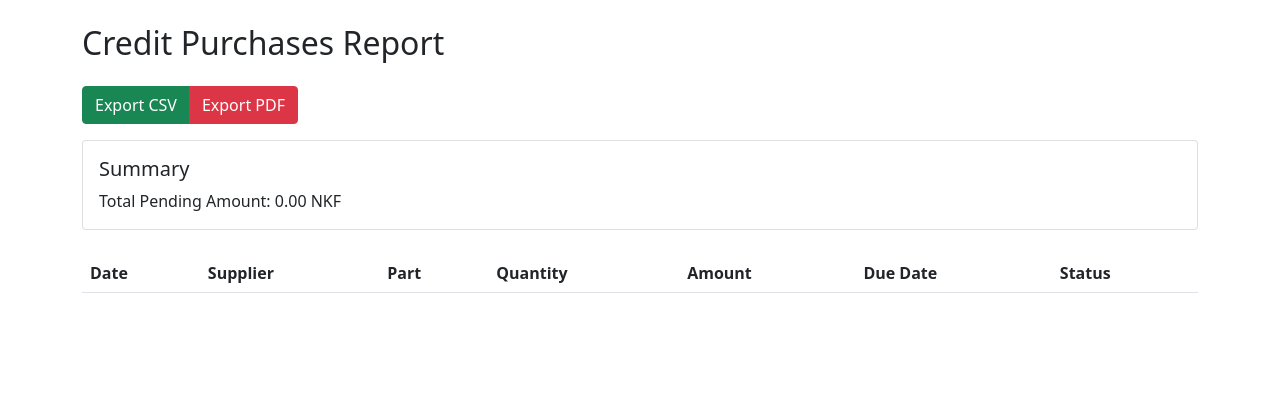
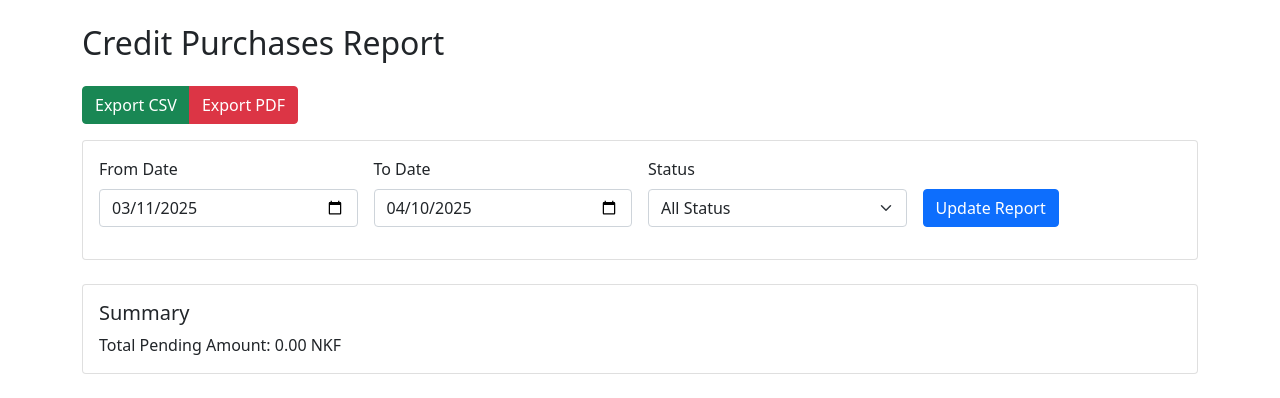
Before and after one commit to Emad67/SparepartsMS, a Flask app: page /reports/credits in a window 1280 px wide. Shown: the part 56-454 px from the top of the page. Run offline with Flask 3, Linux system fonts and the light colour scheme; the visitor is signed in with stand-in values (Sample User, id 1); data that the repository does not hold is empty; parts of the project's set-up code (start-up, migrations or seed data) failed here and were passed over; some libraries are stand-ins or nearby versions.

Commit message:
stable version

```diff
--- a/templates/reports/credits.html
+++ b/templates/reports/credits.html
@@ -5,8 +5,36 @@
     <h2 class="mb-4">Credit Purchases Report</h2>
 
     <div class="btn-group mb-3">
-        <a href="{{ url_for('reports.export', report_type='credits', format='csv') }}" class="btn btn-success">Export CSV</a>
-        <a href="{{ url_for('reports.export', report_type='credits', format='pdf') }}" class="btn btn-danger">Export PDF</a>
+        <a href="{{ url_for('reports.export', report_type='credits', format='csv', start_date=start_date, end_date=end_date, status=selected_status) }}" class="btn btn-success">Export CSV</a>
+        <a href="{{ url_for('reports.export', report_type='credits', format='pdf', start_date=start_date, end_date=end_date, status=selected_status) }}" class="btn btn-danger">Export PDF</a>
+    </div>
+
+    <!-- Date Range and Status Filter -->
+    <div class="card mb-4">
+        <div class="card-body">
+            <form method="GET" class="row g-3">
+                <div class="col-md-3">
+                    <label class="form-label">From Date</label>
+                    <input type="date" class="form-control" name="start_date" value="{{ start_date }}" required>
+                </div>
+                <div class="col-md-3">
+                    <label class="form-label">To Date</label>
+                    <input type="date" class="form-control" name="end_date" value="{{ end_date }}" required>
+                </div>
+                <div class="col-md-3">
+                    <label class="form-label">Status</label>
+                    <select class="form-select" name="status">
+                        <option value="">All Status</option>
+                        <option value="pending" {% if selected_status == 'pending' %}selected{% endif %}>Pending</option>
+                        <option value="paid" {% if selected_status == 'paid' %}selected{% endif %}>Paid</option>
+                        <option value="cancelled" {% if selected_status == 'cancelled' %}selected{% endif %}>Cancelled</option>
+                    </select>
+                </div>
+                <div class="col-md-3 d-flex align-items-end">
+                    <button type="submit" class="btn btn-primary">Update Report</button>
+                </div>
+            </form>
+        </div>
     </div>
 
     <div class="card mb-4">
--- a/templates/reports/low_stock.html
+++ b/templates/reports/low_stock.html
@@ -12,8 +12,8 @@
     </div>
 
     <div class="btn-group mb-3">
-        <a href="{{ url_for('reports.export', report_type='low_stock', format='csv') }}" class="btn btn-success">Export CSV</a>
-        <a href="{{ url_for('reports.export', report_type='low_stock', format='pdf') }}" class="btn btn-danger">Export PDF</a>
+        <a href="{{ url_for('reports.low_stock', export='csv') }}" class="btn btn-success">Export CSV</a>
+        <a href="{{ url_for('reports.low_stock', export='pdf') }}" class="btn btn-danger">Export PDF</a>
     </div>
 
     <table class="table table-striped">
--- a/templates/reports/sales.html
+++ b/templates/reports/sales.html
@@ -70,8 +70,8 @@
 
     <!-- Export Buttons -->
     <div class="btn-group mb-3">
-        <a href="{{ url_for('reports.export', report_type='sales', format='csv') }}" class="btn btn-success">Export CSV</a>
-        <a href="{{ url_for('reports.export', report_type='sales', format='pdf') }}" class="btn btn-danger">Export PDF</a>
+        <a href="{{ url_for('reports.export', report_type='sales', format='csv', start_date=start_date, end_date=end_date, status=selected_status) }}" class="btn btn-success">Export CSV</a>
+        <a href="{{ url_for('reports.export', report_type='sales', format='pdf', start_date=start_date, end_date=end_date, status=selected_status) }}" class="btn btn-danger">Export PDF</a>
     </div>
 
     <!-- Sales Table -->
--- a/views/reports.py
+++ b/views/reports.py
@@ -39,7 +39,84 @@ def index():
 @login_required
 def low_stock():
     low_stock_parts = Part.query.filter(Part.stock_level < 10).all()
+
+    # Handle export requests directly from this route
+    if request.args.get('export') == 'pdf':
+        return export_low_stock_pdf(low_stock_parts)
+    elif request.args.get('export') == 'csv':
+        return export_low_stock_csv(low_stock_parts)
+
     return render_template('reports/low_stock.html', parts=low_stock_parts)
+
+def export_low_stock_pdf(parts):
+    """Dedicated function for exporting low stock reports to PDF"""
+    headers = ['Part Number', 'Name', 'Current Stock', 'Location']
+
+    # Convert parts to data array for PDF generation
+    data = [headers]  # Add headers as first row
+    data.extend([
+        [
+            part.part_number,
+            part.name,
+            str(part.stock_level),
+            part.location or 'N/A'
+        ] for part in parts
+    ])
+
+    # Calculate totals
+    total_low_stock = sum(part.stock_level for part in parts)
+
+    # Add empty row before totals for spacing
+    data.append(['', '', '', ''])
+
+    # Add total row - will be detected and styled by generate_pdf
+    data.append(['Total Low Stock Parts:', str(len(parts)), '', ''])
+    data.append(['Total Units in Low Stock:', str(total_low_stock), '', ''])
+
+    title = "Low Stock Report"
+
+    # Generate PDF using the existing function
+    buffer = generate_pdf(data, title, headers)
+    return send_file(
+        buffer,
+        mimetype='application/pdf',
+        as_attachment=True,
+        download_name=f'low_stock_report_{datetime.now().strftime("%Y-%m-%d")}.pdf'
+    )
+
+def export_low_stock_csv(parts):
+    """Dedicated function for exporting low stock reports to CSV"""
+    buffer = BytesIO()
+    buffer.write(b'\xef\xbb\xbf')  # UTF-8 BOM for Excel compatibility
+
+    # Write report header
+    current_date = datetime.now().strftime('%Y-%m-%d %H:%M')
+    buffer.write(f'Report Type: Low Stock Report\n'.encode('utf-8'))
+    buffer.write(f'Generated on: {current_date}\n'.encode('utf-8'))
+    buffer.write('\n'.encode('utf-8'))
+
+    # Write CSV header
+    buffer.write('Part Number,Name,Current Stock,Location\n'.encode('utf-8'))
+
+    # Write part data
+    total_low_stock = 0
+    for part in parts:
+        row = f'{part.part_number},{part.name},{part.stock_level},{part.location or "N/A"}\n'
+        buffer.write(row.encode('utf-8'))
+        total_low_stock += part.stock_level
+
+    # Write totals
+    buffer.write('\n'.encode('utf-8'))
+    buffer.write(f'Total Low Stock Parts:,,{len(parts)},\n'.encode('utf-8'))
+    buffer.write(f'Total Units in Low Stock:,,{total_low_stock},\n'.encode('utf-8'))
+
+    buffer.seek(0)
+    return send_file(
+        buffer,
+        mimetype='text/csv',
+        as_attachment=True,
+        download_name=f'low_stock_report_{datetime.now().strftime("%Y-%m-%d")}.csv'
+    )
 
 @reports.route('/reports/sales')
 @login_required
@@ -291,14 +368,22 @@ def profit():
 def credits():
     start_date_str = request.args.get('start_date')
     end_date_str = request.args.get('end_date')
+    status = request.args.get('status', '')
 
     # Get date range with fallback to last 30 days
     start_datetime, end_datetime = parse_date_range(start_date_str, end_date_str)
 
-    credits = CreditPurchase.query.filter(
+    # Base query
+    query = CreditPurchase.query.filter(
         CreditPurchase.purchase_date >= start_datetime,
         CreditPurchase.purchase_date <= end_datetime
-    ).all()
+    )
+
+    # Apply status filter if provided
+    if status:
+        query = query.filter(CreditPurchase.status == status)
+
+    credits = query.all()
 
     total_pending = sum(credit.price * credit.quantity
                        for credit in credits if credit.status == 'pending')
@@ -307,7 +392,8 @@ def credits():
                          credits=credits,
                          start_date=format_date(start_datetime),
                          end_date=format_date(end_datetime),
-                         total_pending=total_pending)
+                         total_pending=total_pending,
+                         selected_status=status)
 
 @reports.route('/reports/loans')
 @login_required
@@ -526,6 +612,15 @@ def generate_pdf(data, title, headers):
     # Create table with flexible column widths
     table = Table(data, colWidths=[total_width/len(headers)] * len(headers), repeatRows=1)
 
+    # Determine which rows are totals rows based on data content
+    # Usually they're near the end of the table after an empty row
+    totals_row_indices = []
+    for i in range(1, len(data)):
+        if i < len(data) - 1 and all(cell == '' for cell in data[i]) and data[i+1][0].startswith('Total'):
+            totals_row_indices.append(i+1)
+        elif i > 1 and data[i][0].startswith('Total'):
+            totals_row_indices.append(i)
+
     # Add table style with improved formatting
     table_style = TableStyle([
         # Header styling
@@ -553,21 +648,22 @@ def generate_pdf(data, title, headers):
         ('LINEAFTER', (0, 0), (-1, -1), 1, colors.black),
         ('LINEBELOW', (0, 0), (-1, -1), 1, colors.black),
         ('LINEABOVE', (0, 0), (-1, -1), 1, colors.black),
-
-        # Summary section styling
-        ('BACKGROUND', (0, -6), (-1, -6), colors.HexColor('#f5f5f5')),  # Empty row
-        ('BACKGROUND', (0, -5), (-1, -5), colors.HexColor('#e3f2fd')),  # Summary header
-        ('FONTNAME', (0, -5), (-1, -5), 'Helvetica-Bold'),
-        ('FONTSIZE', (0, -5), (-1, -5), 10),
-        ('ALIGN', (0, -5), (-1, -5), 'CENTER'),
-        ('BACKGROUND', (0, -4), (-1, -1), colors.HexColor('#f5f5f5')),  # Summary rows
-        ('ALIGN', (0, -4), (-1, -1), 'LEFT'),  # Left align summary data
-        ('FONTNAME', (0, -4), (-1, -1), 'Helvetica-Bold'),
-
-        # Alternate row colors for main data
-        ('ROWBACKGROUNDS', (0, 1), (-1, -7), [colors.white, colors.HexColor('#f5f5f5')])
     ])
 
+    # Add alternating row background colors for main data (excluding header and totals)
+    main_data_end = len(data) - len(totals_row_indices) - 1 if totals_row_indices else len(data)
+    table_style.add('ROWBACKGROUNDS', (0, 1), (-1, main_data_end), [colors.white, colors.HexColor('#f5f5f5')])
+
+    # Special styling for totals rows
+    for row_idx in totals_row_indices:
+        # Style for the actual totals row - bold, slightly larger font, light background
+        table_style.add('BACKGROUND', (0, row_idx), (-1, row_idx), colors.HexColor('#f2f7fd'))  # Very light blue
+        table_style.add('FONTNAME', (0, row_idx), (-1, row_idx), 'Helvetica-Bold')
+        table_style.add('FONTSIZE', (0, row_idx), (-1, row_idx), 10)  # Slightly larger
+        table_style.add('BOTTOMPADDING', (0, row_idx), (-1, row_idx), 8)
+        table_style.add('TOPPADDING', (0, row_idx), (-1, row_idx), 8)
+
+    # Apply the style to the table
     table.setStyle(table_style)
     elements.append(table)
 
@@ -721,22 +817,23 @@ def export_csv(report_type, start_datetime, end_datetime):
         buffer.write(f'Total Out:,,,,{total_out},,,,\n'.encode('utf-8'))
         buffer.write(f'Current Balance:,,,,{part.stock_level},,,,\n'.encode('utf-8'))
 
-    elif report_type == 'low_stock':
-        parts = Part.query.filter(Part.stock_level < 10).all()
-        buffer.write('Part Number,Name,Current Stock,Location\n'.encode('utf-8'))
-        total_low_stock = 0
-        for part in parts:
-            row = f'{part.part_number},{part.name},{part.stock_level},{part.location}\n'
-            buffer.write(row.encode('utf-8'))
-            total_low_stock += part.stock_level
+    elif report_type == 'credits':
+        # Apply proper date filters to credit purchases
+        query = CreditPurchase.query
 
-        # Write totals
-        buffer.write('\n'.encode('utf-8'))
-        buffer.write(f'Total Low Stock Parts:,,{len(parts)},\n'.encode('utf-8'))
-        buffer.write(f'Total Units in Low Stock:,,{total_low_stock},\n'.encode('utf-8'))
+        # Apply date filters using func.date to handle date comparison properly
+        if start_datetime:
+            query = query.filter(func.date(CreditPurchase.purchase_date) >= start_datetime.date())
+        if end_datetime:
+            query = query.filter(func.date(CreditPurchase.purchase_date) <= end_datetime.date())
 
-    elif report_type == 'credits':
-        credits = CreditPurchase.query.all()
+        # Apply status filter if provided
+        status = request.args.get('status', '')
+        if status:
+            query = query.filter(CreditPurchase.status == status)
+
+        credits = query.order_by(CreditPurchase.purchase_date).all()
+
         buffer.write('Date,Supplier,Part,Quantity,Amount,Due Date,Status\n'.encode('utf-8'))
         total_quantity = 0
         total_amount = 0
@@ -757,7 +854,17 @@ def export_csv(report_type, start_datetime, end_datetime):
         buffer.write(f'Total Pending Amount:,,,,${total_pending:.2f},,\n'.encode('utf-8'))
 
     elif report_type == 'loans':
-        loans = Loan.query.all()
+        # Apply proper date filters to loans
+        query = Loan.query
+
+        # Apply date filters using func.date to handle date comparison properly
+        if start_datetime:
+            query = query.filter(func.date(Loan.loan_date) >= start_datetime.date())
+        if end_datetime:
+            query = query.filter(func.date(Loan.loan_date) <= end_datetime.date())
+
+        loans = query.order_by(Loan.loan_date).all()
+
         buffer.write('Date,Customer,Part,Quantity,Due Date,Status\n'.encode('utf-8'))
         total_quantity = 0
         total_pending = 0
@@ -868,36 +975,32 @@ def export_pdf(report_type, start_datetime, end_datetime):
 
         title = f"Bin Card - {part.name} ({part.part_number})"
 
-    elif report_type == 'low_stock':
-        parts = Part.query.filter(Part.stock_level < 10).all()
-        headers = ['Part Number', 'Name', 'Current Stock', 'Location']
-        data = [headers]  # Add headers as first row
-        data.extend([
-            [
-                part.part_number,
-                part.name,
-                str(part.stock_level),
-                part.location
-            ] for part in parts
-        ])
+        # Add date range to title if dates are provided
+        if start_datetime and end_datetime:
+            title += f" ({format_date(start_datetime)} to {format_date(end_datetime)})"
 
-        # Add totals
-        total_low_stock = sum(part.stock_level for part in parts)
-        data.append(['', '', '', ''])  # Empty row
-        data.append(['Total Low Stock Parts:', str(len(parts)), '', ''])
-        data.append(['Total Units in Low Stock:', str(total_low_stock), '', ''])
-
-        title = "Low Stock Report"
+        buffer = generate_pdf(data, title, headers)
+        return send_file(
+            buffer,
+            mimetype='application/pdf',
+            as_attachment=True,
+            download_name=f'bincard_report_{datetime.now().strftime("%Y-%m-%d")}.pdf'
+        )
 
     elif report_type == 'credits':
         # Create base query
         query = CreditPurchase.query
 
-        # Apply date filters
+        # Apply date filters using func.date to handle date comparison properly
         if start_datetime:
-            query = query.filter(CreditPurchase.purchase_date >= start_datetime)
+            query = query.filter(func.date(CreditPurchase.purchase_date) >= start_datetime.date())
         if end_datetime:
-            query = query.filter(CreditPurchase.purchase_date <= end_datetime)
+            query = query.filter(func.date(CreditPurchase.purchase_date) <= end_datetime.date())
+
+        # Apply status filter if provided
+        status = request.args.get('status', '')
+        if status:
+            query = query.filter(CreditPurchase.status == status)
 
         credits = query.order_by(CreditPurchase.purchase_date).all()
 
@@ -943,11 +1046,11 @@ def export_pdf(report_type, start_datetime, end_datetime):
         # Create base query
         query = Loan.query
 
-        # Apply date filters
+        # Apply date filters using func.date to handle date comparison properly
         if start_datetime:
-            query = query.filter(Loan.loan_date >= start_datetime)
+            query = query.filter(func.date(Loan.loan_date) >= start_datetime.date())
         if end_datetime:
-            query = query.filter(Loan.loan_date <= end_datetime)
+            query = query.filter(func.date(Loan.loan_date) <= end_datetime.date())
 
         loans = query.order_by(Loan.loan_date).all()
 
@@ -973,29 +1076,41 @@ def export_pdf(report_type, start_datetime, end_datetime):
 
         title = "Loans Report"
 
+        # Add date range to title if dates are provided
+        if start_datetime and end_datetime:
+            title += f" ({format_date(start_datetime)} to {format_date(end_datetime)})"
+
+        buffer = generate_pdf(data, title, headers)
+        return send_file(
+            buffer,
+            mimetype='application/pdf',
+            as_attachment=True,
+            download_name=f'loans_report_{datetime.now().strftime("%Y-%m-%d")}.pdf'
+        )
+
     elif report_type == 'purchases':
         # Create base query
         query = Purchase.query
 
         # Apply date filters
         if start_datetime:
-            query = query.filter(Purchase.purchase_date >= start_datetime)
+            query = query.filter(func.date(Purchase.purchase_date) >= start_datetime.date())
         if end_datetime:
-            query = query.filter(Purchase.purchase_date <= end_datetime)
+            query = query.filter(func.date(Purchase.purchase_date) <= end_datetime.date())
 
         purchases = query.order_by(Purchase.purchase_date).all()
 
-        headers = ['Date', 'Part', 'Supplier', 'Quantity', 'Unit Cost', 'Total Cost', 'Status']
+        headers = ['Date', 'Part', 'Quantity', 'Unit Cost', 'Total Cost', 'Supplier', 'Status']
         data = [headers]  # Add headers as first row
         data.extend([
             [
                 purchase.purchase_date.strftime("%Y-%m-%d"),
                 purchase.part.name,
-                purchase.supplier.name,
                 str(purchase.quantity),
                 f"{purchase.unit_cost:.2f} NKF",
                 f"{purchase.total_cost:.2f} NKF",
-                purchase.status
+                purchase.supplier.name if purchase.supplier else "N/A",
+                purchase.status.title()
             ] for purchase in purchases
         ])
 
@@ -1003,24 +1118,24 @@ def export_pdf(report_type, start_datetime, end_datetime):
         total_quantity = sum(purchase.quantity for purchase in purchases)
         total_cost = sum(purchase.total_cost for purchase in purchases)
         data.append(['', '', '', '', '', '', ''])  # Empty row
-        data.append(['Totals', '', '', str(total_quantity), '', f"{total_cost:.2f} NKF", ''])
+        data.append(['Totals', '', str(total_quantity), '', f"{total_cost:.2f} NKF", '', ''])
 
         title = "Purchases Report"
 
+        # Add date range to title if dates are provided
+        if start_datetime and end_datetime:
+            title += f" ({format_date(start_datetime)} to {format_date(end_datetime)})"
+
+        buffer = generate_pdf(data, title, headers)
+        return send_file(
+            buffer,
+            mimetype='application/pdf',
+            as_attachment=True,
+            download_name=f'purchases_report_{datetime.now().strftime("%Y-%m-%d")}.pdf'
+        )
+
     else:
         return 'Invalid report type', 400
-
-    # Add date range to title if dates are provided
-    if start_datetime and end_datetime:
-        title += f" ({format_date(start_datetime)} to {format_date(end_datetime)})"
-
-    buffer = generate_pdf(data, title, headers)
-    return send_file(
-        buffer,
-        mimetype='application/pdf',
-        as_attachment=True,
-        download_name=f'{report_type}_report_{datetime.now().strftime("%Y-%m-%d")}.pdf'
-    )
 
 @reports.route('/reports/disposals')
 @login_required
```
Also changed, not shown: views/finance.py (line endings or trailing spaces).
